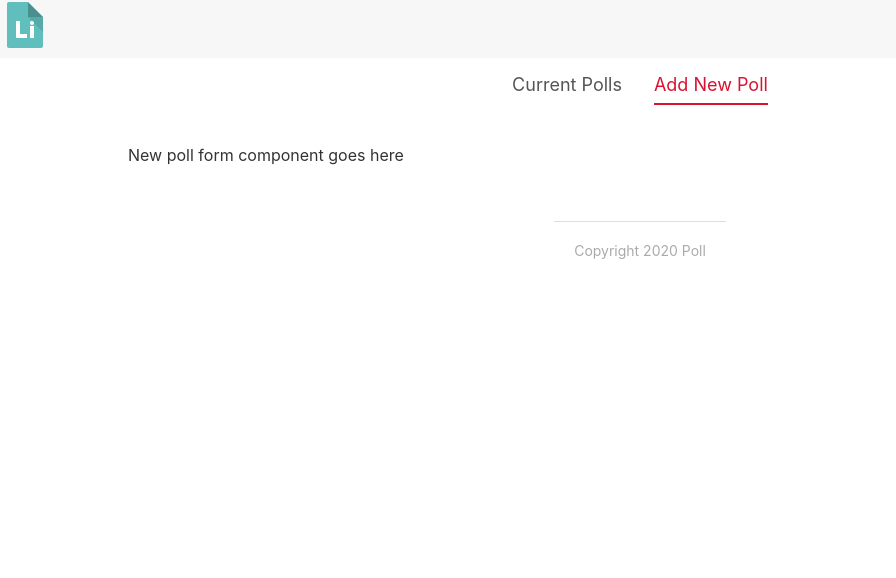
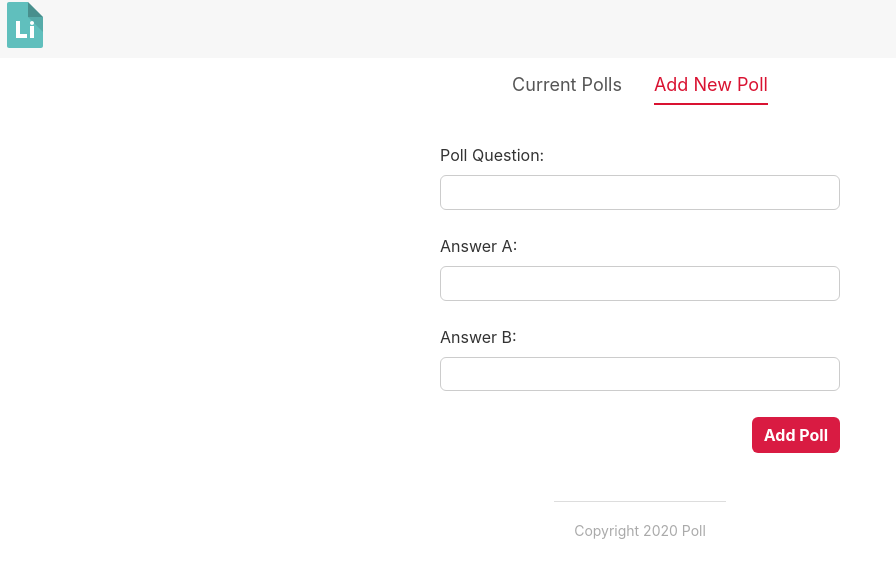
Before and after one commit to mathewbwilliamson/svelte-polls-tutorial, a Svelte app: page / in a window 1280 px wide. Both pictures are taken after a click on the item "Add New Poll". Shown: the top 578 px of the page, without its empty margins (0-896 px from the left). Built offline with nearby package versions, Linux system fonts and the light colour scheme.

Commit message:
Added CreatePollForm

```diff
--- a/src/App.svelte
+++ b/src/App.svelte
@@ -2,13 +2,33 @@
   import Header from "./components/Header.svelte";
   import Footer from "./components/Footer.svelte";
   import Tabs from "./shared/Tabs.svelte";
+  import CreatePollForm from "./components/CreatePollForm.svelte";
+  import Polls from "./components/Polls.svelte";
 
   // tabs
   let items = ["Current Polls", "Add New Poll"];
   let activeItem = "Current Polls";
 
+  let polls = [
+    {
+      id: 1,
+      question: "Python or JavaScript?",
+      answerA: "Python",
+      answerB: "Javascript",
+      votesA: 9,
+      votesB: 13
+    }
+  ];
+
   const handleTabChange = e => {
     activeItem = e.detail;
+  };
+
+  const handleAdd = e => {
+    const poll = e.detail;
+    polls = [...polls, poll];
+    activeItem = "Current Polls";
+    console.log("TEST", polls);
   };
 </script>
 
@@ -23,9 +43,9 @@
 <main>
   <Tabs {items} {activeItem} on:tabChange={handleTabChange} />
   {#if activeItem === 'Current Polls'}
-    <p>Poll List</p>
+    <Polls {polls} />
   {:else if activeItem === 'Add New Poll'}
-    <p>New poll form component goes here</p>
+    <CreatePollForm on:addPoll={handleAdd} />
   {/if}
 </main>
 <Footer />
--- /dev/null
+++ b/src/components/CreatePollForm.svelte
@@ -0,0 +1,87 @@
+<script>
+  import { createEventDispatcher } from "svelte";
+  import Button from "../shared/Button.svelte";
+
+  let dispatch = createEventDispatcher();
+  let fields = { question: "", answerA: "", answerB: "" };
+  let errors = { question: "", answerA: "", answerB: "" };
+  let valid = false;
+
+  const submitHandler = () => {
+    valid = true;
+    console.log(fields);
+    if (fields.question.trim().length < 5) {
+      valid: false;
+      errors.question = "Question must be at least 5 characters long";
+    } else {
+      errors.question = "";
+    }
+
+    if (fields.answerA.trim().length < 2) {
+      valid: false;
+      errors.answerA = "Answer A must be at least 1 character long";
+    } else {
+      errors.answerA = "";
+    }
+
+    if (fields.answerB.trim().length < 2) {
+      valid: false;
+      errors.answerB = "Answer B must be at least 1 character long";
+    } else {
+      errors.answerB = "";
+    }
+
+    //add new poll
+    if (valid) {
+      let poll = { ...fields, votesA: 0, votesB: 0, id: Math.random() };
+      dispatch("addPoll", poll);
+    }
+  };
+</script>
+
+<style>
+  form {
+    width: 400px;
+    margin: 0 auto;
+    text-align: right;
+  }
+
+  .form-field {
+    margin: 18px auto;
+  }
+
+  input {
+    width: 100%;
+    border-radius: 6px;
+  }
+
+  label {
+    margin: 10px auto;
+    text-align: left;
+  }
+
+  .error {
+    color: #d91b42;
+    font-size: 12px;
+    font-weight: bold;
+  }
+</style>
+
+<form on:submit|preventDefault={submitHandler}>
+  <div class="form-field">
+    <label for="question">Poll Question:</label>
+    <input type="text" id="question" bind:value={fields.question} />
+    <div class="error">{errors.question}</div>
+  </div>
+  <div class="form-field">
+    <label for="answer-a">Answer A:</label>
+    <input type="text" id="answer-a" bind:value={fields.answerA} />
+    <div class="error">{errors.answerA}</div>
+  </div>
+  <div class="form-field">
+    <label for="answer-b">Answer B:</label>
+    <input type="text" id="answer-b" bind:value={fields.answerB} />
+    <div class="error">{errors.answerB}</div>
+  </div>
+  <Button>Add Poll</Button>
+</form>
--- /dev/null
+++ b/src/components/PollDetails.svelte
@@ -0,0 +1,25 @@
+<script>
+  export let poll;
+
+  // Reactive values
+  $: totalVotes = poll.votesA + poll.votesB;
+</script>
+
+<style>
+
+</style>
+
+<div class="poll">
+  <h3>{poll.question}</h3>
+  <p>Total Votes: {totalVotes}</p>
+  <div class="answer">
+    <div class="percent percent-a">
+      <span>{poll.answerA} ({poll.votesA})</span>
+    </div>
+  </div>
+  <div class="answer">
+    <div class="percent percent-b">
+      <span>{poll.answerB} ({poll.votesB})</span>
+    </div>
+  </div>
+</div>
--- /dev/null
+++ b/src/components/Polls.svelte
@@ -0,0 +1,17 @@
+<script>
+  import PollDetails from "./PollDetails.svelte";
+  export let polls = [];
+</script>
+
+<style>
+  .poll-list {
+    display: grid;
+    grid-template-columns: 1fr 1fr;
+  }
+</style>
+
+<div class="poll-list">
+  {#each polls as poll (poll.id)}
+    <PollDetails {poll} />
+  {/each}
+</div>
--- /dev/null
+++ b/src/shared/Button.svelte
@@ -0,0 +1,43 @@
+<script>
+  export let type = "primary";
+  export let flat = true;
+  export let inverse = false;
+</script>
+
+<style>
+  button {
+    border: 0;
+    cursor: pointer;
+    border-radius: 6px;
+    font-weight: bold;
+    padding: 8px 12px;
+    box-shadow: 1px 2px 3px rgba(0, 0, 0, 0.2);
+  }
+
+  .primary {
+    background: #d91b42;
+    color: white;
+  }
+
+  .secondary {
+    background: #45c496;
+    color: white;
+  }
+
+  .flat {
+    box-shadow: none;
+  }
+
+  .primary.inverse {
+    color: #d91b42;
+    background: white;
+  }
+  .secondary.inverse {
+    color: #45c496;
+    background: white;
+  }
+</style>
+
+<button class={type} class:flat class:inverse>
+  <slot />
+</button>
```
